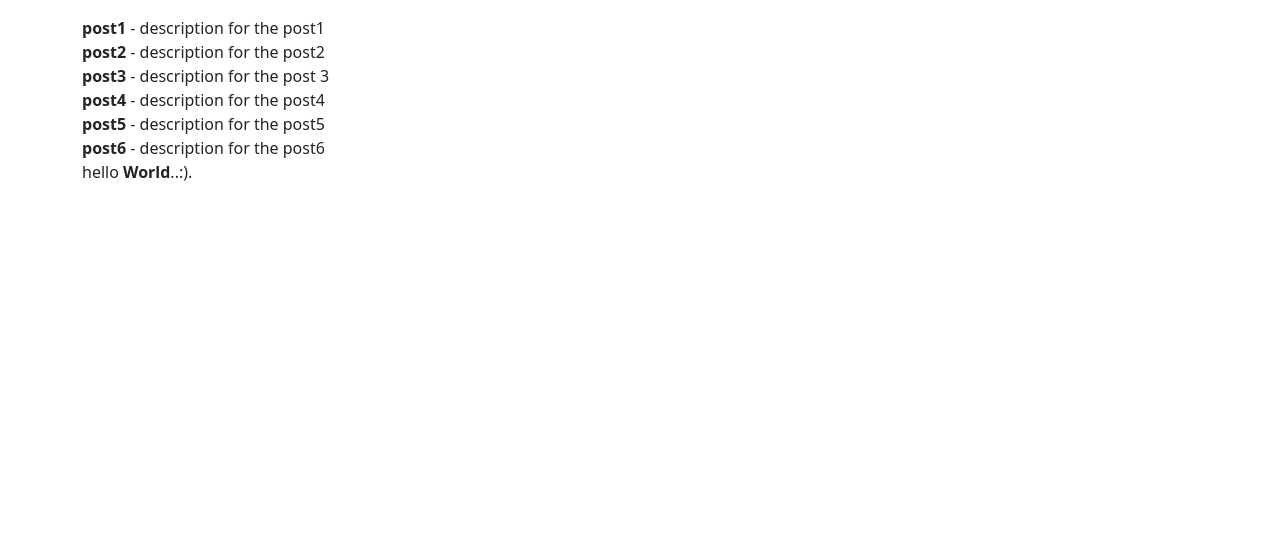
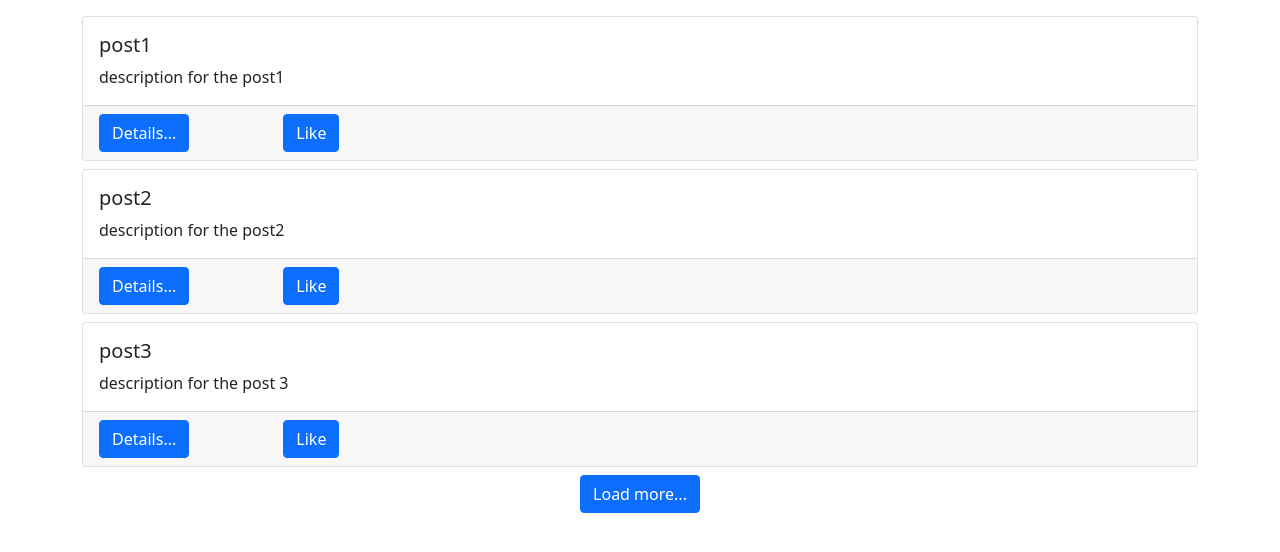
Before and after one commit to Vanshpr/assignment1, a Django app: page / in a window 1280 px wide. Shown: the top 552 px of the page. Run offline with Django 5.2, Linux system fonts and the light colour scheme; data comes from the database, SQL or seed files in the repository; some libraries are stand-ins or nearby versions.

Commit message:
updated posts mainly the UI and logic for the js file

```diff
--- a/dj_ajax/src/posts/models.py
+++ b/dj_ajax/src/posts/models.py
@@ -11,5 +11,17 @@ class Post(models.Model):
     updated = models.DateTimeField(auto_now=True)
     created = models.DateTimeField(auto_now_add=True)
 
+    def as_dict(self):
+        d = {
+            'id': self.id,
+            'title': self.title,
+            'body': self.body,
+            'author': {
+                'username': self.author.user.username,
+                # 'author_avatar': self.author.avatar
+            }
+        }
+        return d
+
     def __str__(self):
         return f'{self.title}'
--- a/dj_ajax/src/posts/static/posts/main.js
+++ b/dj_ajax/src/posts/static/posts/main.js
@@ -1,5 +1,55 @@
-console.log("...Hello Worild....");
+const postBox = document.getElementById('posts-box')
+const spinnerBox = document.getElementById('spinner')
+const loadBtn = document.getElementById('load-btn')
+const endBox = document.getElementById('end-box')
 
-const helloWorldBox = document.getElementById('hello-world')
+let visible = 3
 
-helloWorldBox.innerHTML = 'hello <b>World</b>..:).'
+const get_data = () => {
+  endBox.classList.add('not-visible')
+  $.ajax({
+    type: 'GET',
+    url: `/api/posts/${visible}/`,
+    success: resp => {
+      console.log(resp)
+      // Give some time for the spinner to appear.
+      setTimeout(() => {
+        spinnerBox.classList.add('not-visible')
+        // postBox.innerHTML = ''
+        resp.data.forEach( el => {
+          postBox.innerHTML += `
+            <div class="card mb-2">
+            <!-- <img src="..." class="card-img-top" alt="..."> --!>
+            <div class="card-body">
+              <h5 class="card-title">${el.title}</h5>
+              <p class="card-text">${el.body}</p>
+            </div>
+            <div class="card-footer">
+              <div class="row">
+                <div class="col-2"><a href="#" class="btn btn-primary">Details...</a></div>
+                <div class="col-2"><a href="#" class="btn btn-primary">Like</a></div>
+              </div>
+            </div>
+          </div>
+          `
+        })
+        if (resp.size == 0) {
+          endBox.innerHTML = 'No posts added yet...'
+        } else if (visible < resp.size) {
+          endBox.classList.remove('not-visible')
+        }
+      }, 100)
+    },
+    error: err => {
+      console.error(err)
+    }
+  })
+}
+
+loadBtn.addEventListener('click', () => {
+  spinnerBox.classList.remove('not-visible')
+  visible += 3
+  get_data()
+})
+
+get_data()
--- a/dj_ajax/src/posts/templates/posts/main.html
+++ b/dj_ajax/src/posts/templates/posts/main.html
@@ -1,14 +1,22 @@
 {% extends 'base.html' %}
 {% load static %}
+
+{% block title %}posts{% endblock title %}
 
 {% block scripts %}
   {% comment %} defer attribute is important as it instructs the browser to postpone the execution of JS until page is loaded {% endcomment %}
   <script src="{% static 'posts/main.js' %}" defer></script>
 {% endblock scripts %}
 
-{% block title %}posts{% endblock title %}
-
 {% block content %}
-  {% for obj in qs %}<b>{{ obj.title }}</b> - {{ obj.body }}</br>  {% endfor %}
- <div id="hello-world"></div>
+  {% comment %} {% for obj in qs %}<b>{{ obj.title }}</b> - {{ obj.body }}</br>  {% endfor %} {% endcomment %}
+  <div id="posts-box"></div>
+  <div id="spinner" class="text-center">
+    <div class="spinner-border" role="status">
+      <span class="visually-hidden">Loading...</span>
+    </div>
+  </div>
+  <div class="text-center mb-3 not-visible" id="end-box">
+     <button class="btn btn-primary" id="load-btn">Load more...</button>
+  </div>
 {% endblock content %}
--- a/dj_ajax/src/posts/urls.py
+++ b/dj_ajax/src/posts/urls.py
@@ -1,10 +1,14 @@
 from django.urls import path
 from .views import (
   post_list_and_create,
+  hello_world_view,
+  load_post_data_view,
 )
 
 app_name = 'posts'
 
 urlpatterns = [
   path('', post_list_and_create, name='main-board'),
+  path('api/posts/<int:num_posts>/', load_post_data_view, name='posts-data'),
+  path('hello-world/', hello_world_view, name='hello-world'),
 ]
--- a/dj_ajax/src/posts/views.py
+++ b/dj_ajax/src/posts/views.py
@@ -6,3 +6,21 @@ from .models import Post
 def post_list_and_create(request):
   qs = Post.objects.all()
   return render(request, 'posts/main.html', {'qs':qs})
+
+def load_post_data_view(request, num_posts):
+  def post_as_dict(post:Post):
+    d = post.as_dict()
+    d['liked'] = request.user in post.liked.all()
+    return d
+
+  qs = Post.objects.all()
+  visible = 3
+  upper = num_posts
+  lower = num_posts - visible
+  size = qs.count()
+
+  data = [post_as_dict(o) for o in qs]
+  return JsonResponse({'data':data[lower:upper], 'size':size, 'lower':lower, 'upper':upper})
+
+def hello_world_view(request):
+  return JsonResponse({'text':'hello ajax'})
```
